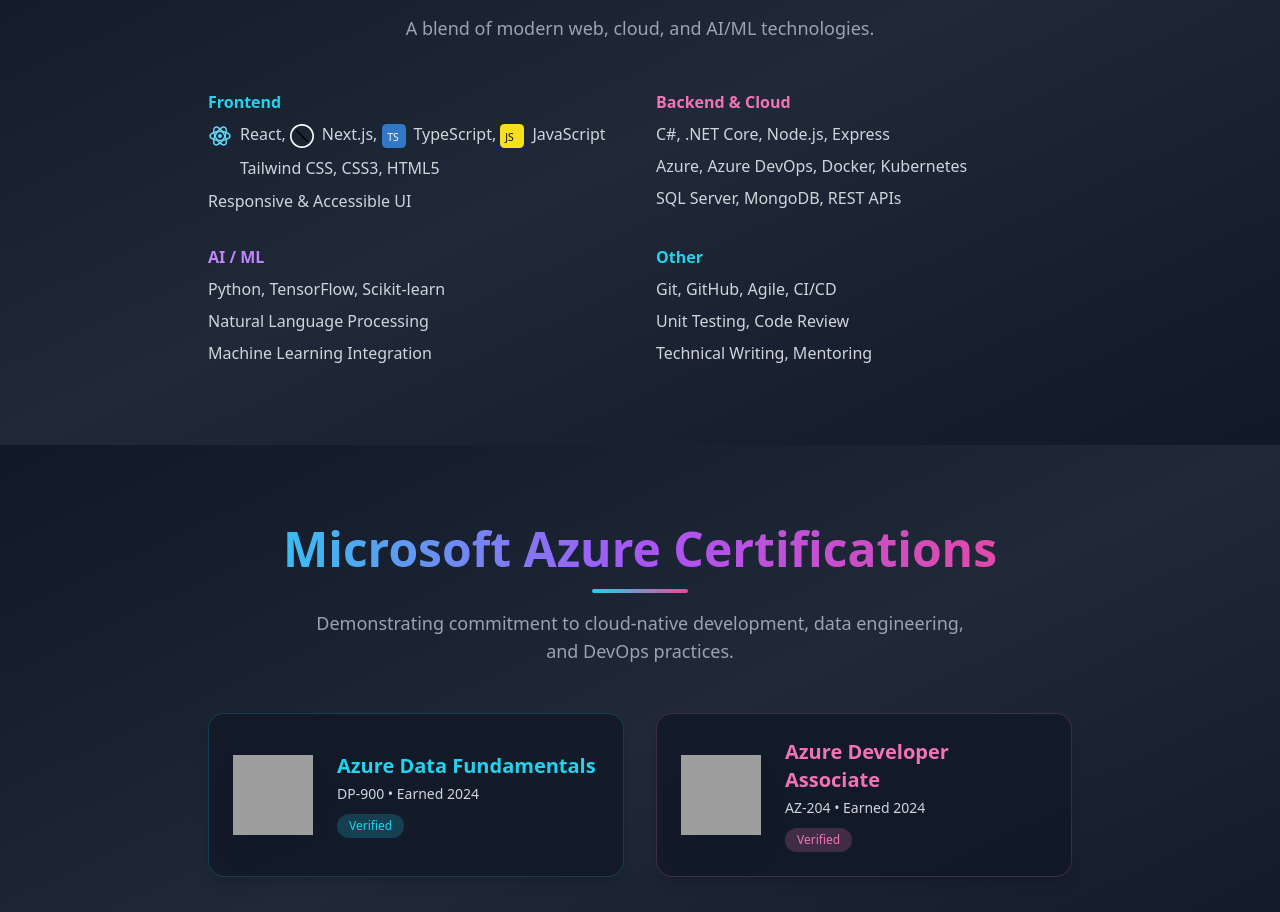
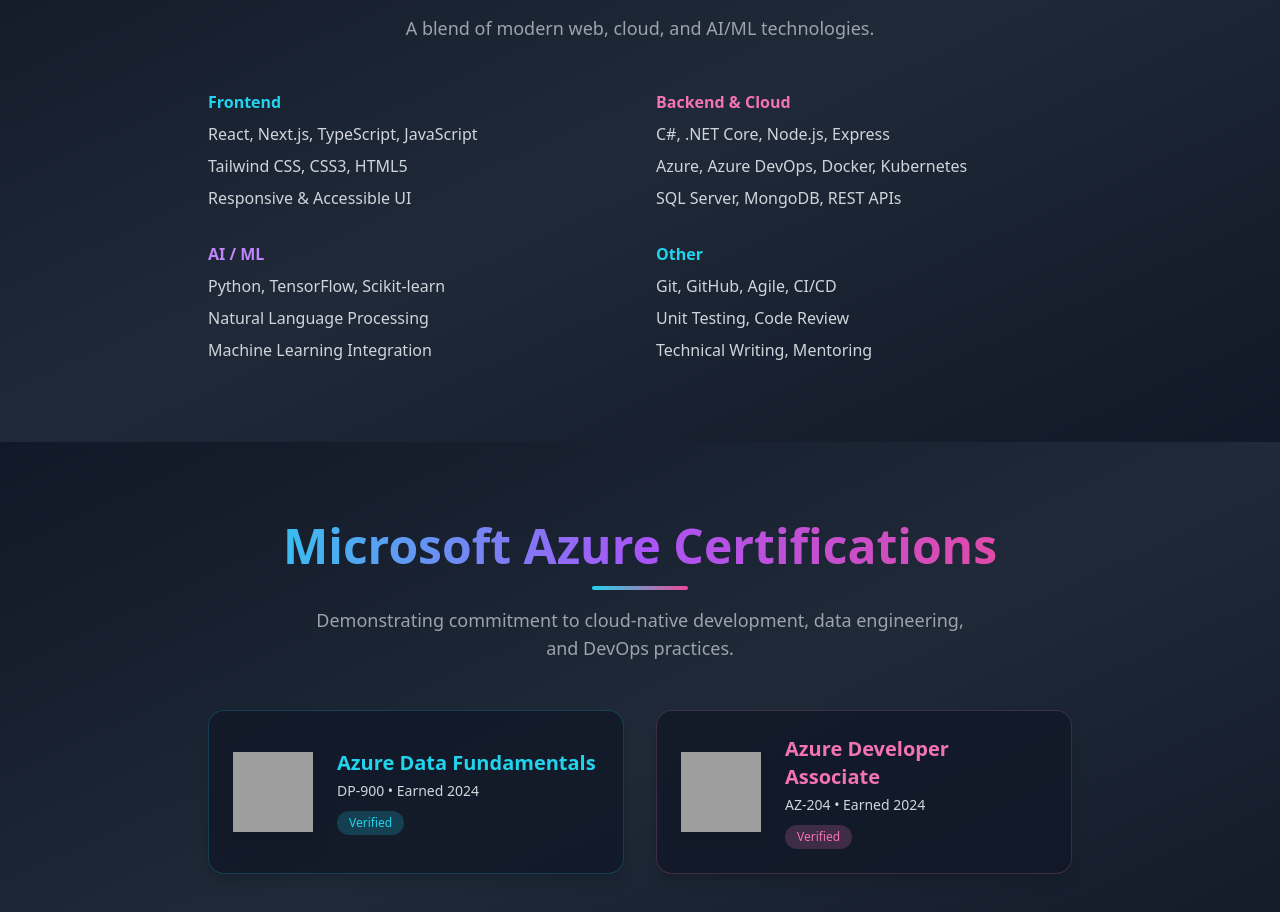
Before and after one commit to NickiMash17/portfolio-website-ai, a React (Vite) app: page / in a window 1280 px wide. Shown: the part 2042-2954 px from the top of the page. Built offline with nearby package versions, Linux system fonts and the light colour scheme; grey boxes are pictures that could not be loaded; the HTML template or start-up script is replaced by a standard one.

Commit message:
chore: remove all icons from Skills section and restore plain text lists

```diff
--- a/src/App.jsx
+++ b/src/App.jsx
@@ -6,6 +6,9 @@ const IconNext = () => (<svg className="w-6 h-6 inline-block mr-2" viewBox="0 0
 const IconTS = () => (<svg className="w-6 h-6 inline-block mr-2" viewBox="0 0 32 32" fill="none"><rect width="32" height="32" rx="6" fill="#3178c6"/><text x="7" y="22" fontSize="14" fill="#fff">TS</text></svg>);
 const IconJS = () => (<svg className="w-6 h-6 inline-block mr-2" viewBox="0 0 32 32" fill="none"><rect width="32" height="32" rx="6" fill="#f7df1e"/><text x="7" y="22" fontSize="14" fill="#000">JS</text></svg>);
 const IconTailwind = () => (<svg className="w-6 h-6 inline-block mr-2" viewBox="0 0 32 32" fill="none"><path d="M16 10c-4 0-6 2-8 6 2-4 4-6 8-6s6 2 8 6c-2-4-4-6-8-6zm0 4c-2 0-3 1-4 3 1-2 2-3 4-3s3 1 4 3c-1-2-2-3-4-3z" fill="#38bdf8"/></svg>);
+const IconCSS3 = () => (<svg className="w-6 h-6 inline-block mr-2" viewBox="0 0 32 32" fill="none"><path d="M16 10c-4 0-6 2-8 6 2-4 4-6 8-6s6 2 8 6c-2-4-4-6-8-6zm0 4c-2 0-3 1-4 3 1-2 2-3 4-3s3 1 4 3c-1-2-2-3-4-3z" fill="#38bdf8"/></svg>);
+const IconHTML5 = () => (<svg className="w-6 h-6 inline-block mr-2" viewBox="0 0 32 32" fill="none"><path d="M16 10c-4 0-6 2-8 6 2-4 4-6 8-6s6 2 8 6c-2-4-4-6-8-6zm0 4c-2 0-3 1-4 3 1-2 2-3 4-3s3 1 4 3c-1-2-2-3-4-3z" fill="#38bdf8"/></svg>);
+const IconAccessibility = () => (<svg className="w-6 h-6 inline-block mr-2" viewBox="0 0 32 32" fill="none"><path d="M16 10c-4 0-6 2-8 6 2-4 4-6 8-6s6 2 8 6c-2-4-4-6-8-6zm0 4c-2 0-3 1-4 3 1-2 2-3 4-3s3 1 4 3c-1-2-2-3-4-3z" fill="#38bdf8"/></svg>);
 
 // SVG ICONS
 const IconRobot = () => (
@@ -1002,8 +1005,8 @@ const Skills = () => (
         <div>
           <h3 className="text-cyan-400 font-bold mb-2">Frontend</h3>
           <ul className="space-y-2 text-gray-300">
-            <li><IconReact />React, <IconNext />Next.js, <IconTS />TypeScript, <IconJS />JavaScript</li>
-            <li><IconTailwind />Tailwind CSS, CSS3, HTML5</li>
+            <li>React, Next.js, TypeScript, JavaScript</li>
+            <li>Tailwind CSS, CSS3, HTML5</li>
             <li>Responsive & Accessible UI</li>
           </ul>
         </div>
@@ -1122,6 +1125,31 @@ const Experience = () => (
   </section>
 );
 
+// Add missing icon components for all backend, cloud, AI/ML, and other technologies
+const IconCSharp = () => (<svg className="w-6 h-6 inline-block mr-2" viewBox="0 0 32 32" fill="none"><circle cx="16" cy="16" r="16" fill="#512bd4"/><text x="7" y="22" fontSize="14" fill="#fff">C#</text></svg>);
+const IconDotNet = () => (<svg className="w-6 h-6 inline-block mr-2" viewBox="0 0 32 32" fill="none"><circle cx="16" cy="16" r="16" fill="#512bd4"/><text x="3" y="22" fontSize="14" fill="#fff">.NET</text></svg>);
+const IconNode = () => (<svg className="w-6 h-6 inline-block mr-2" viewBox="0 0 32 32" fill="none"><polygon points="16,3 29,10 29,22 16,29 3,22 3,10" fill="#3c873a"/><text x="8" y="22" fontSize="14" fill="#fff">Node</text></svg>);
+const IconExpress = () => (<svg className="w-6 h-6 inline-block mr-2" viewBox="0 0 32 32" fill="none"><rect width="32" height="32" rx="6" fill="#222"/><text x="3" y="22" fontSize="14" fill="#fff">Ex</text></svg>);
+const IconAzure = () => (<svg className="w-6 h-6 inline-block mr-2" viewBox="0 0 32 32" fill="none"><polygon points="16,3 29,29 3,29" fill="#0078d4"/></svg>);
+const IconDevOps = () => (<svg className="w-6 h-6 inline-block mr-2" viewBox="0 0 32 32" fill="none"><rect width="32" height="32" rx="6" fill="#0078d4"/><text x="2" y="22" fontSize="14" fill="#fff">DevOps</text></svg>);
+const IconDocker = () => (<svg className="w-6 h-6 inline-block mr-2" viewBox="0 0 32 32" fill="none"><rect width="32" height="32" rx="6" fill="#2496ed"/><text x="3" y="22" fontSize="14" fill="#fff">🐳</text></svg>);
+const IconK8s = () => (<svg className="w-6 h-6 inline-block mr-2" viewBox="0 0 32 32" fill="none"><circle cx="16" cy="16" r="16" fill="#326ce5"/><text x="7" y="22" fontSize="14" fill="#fff">K8s</text></svg>);
+const IconSQL = () => (<svg className="w-6 h-6 inline-block mr-2" viewBox="0 0 32 32" fill="none"><ellipse cx="16" cy="16" rx="14" ry="10" fill="#eab308"/><text x="7" y="22" fontSize="14" fill="#fff">SQL</text></svg>);
+const IconMongo = () => (<svg className="w-6 h-6 inline-block mr-2" viewBox="0 0 32 32" fill="none"><ellipse cx="16" cy="16" rx="14" ry="10" fill="#10b981"/><text x="3" y="22" fontSize="14" fill="#fff">Mongo</text></svg>);
+const IconRest = () => (<svg className="w-6 h-6 inline-block mr-2" viewBox="0 0 32 32" fill="none"><rect width="32" height="32" rx="6" fill="#f59e42"/><text x="3" y="22" fontSize="14" fill="#fff">REST</text></svg>);
+const IconPython = () => (<svg className="w-6 h-6 inline-block mr-2" viewBox="0 0 32 32" fill="none"><rect width="32" height="32" rx="6" fill="#3776ab"/><text x="3" y="22" fontSize="14" fill="#fff">Py</text></svg>);
+const IconTensorFlow = () => (<svg className="w-6 h-6 inline-block mr-2" viewBox="0 0 32 32" fill="none"><rect width="32" height="32" rx="6" fill="#ff6f00"/><text x="3" y="22" fontSize="14" fill="#fff">TF</text></svg>);
+const IconScikit = () => (<svg className="w-6 h-6 inline-block mr-2" viewBox="0 0 32 32" fill="none"><ellipse cx="16" cy="16" rx="14" ry="10" fill="#fbbf24"/><text x="3" y="22" fontSize="14" fill="#fff">SK</text></svg>);
+const IconNLP = () => (<svg className="w-6 h-6 inline-block mr-2" fill="none" viewBox="0 0 24 24"><rect x="4" y="4" width="16" height="16" rx="8" fill="#a855f7"/><path d="M8 12h8M8 16h8" stroke="#fff" strokeWidth="2" strokeLinecap="round"/><circle cx="8" cy="8" r="1" fill="#fff"/><circle cx="16" cy="8" r="1" fill="#fff"/></svg>);
+const IconML = () => (<svg className="w-6 h-6 inline-block mr-2" fill="none" viewBox="0 0 24 24"><rect x="4" y="4" width="16" height="16" rx="8" fill="#f59e42"/><path d="M8 16l4-8 4 8" stroke="#fff" strokeWidth="2" strokeLinecap="round"/></svg>);
+const IconGit = () => (<svg className="w-6 h-6 inline-block mr-2" fill="none" viewBox="0 0 24 24"><circle cx="12" cy="12" r="10" fill="#f05032"/><path d="M12 8v8m-4-4h8" stroke="#fff" strokeWidth="2" strokeLinecap="round"/></svg>);
+const IconAgile = () => (<svg className="w-6 h-6 inline-block mr-2" fill="none" viewBox="0 0 24 24"><rect x="4" y="4" width="16" height="16" rx="8" fill="#22d3ee"/><path d="M8 12h8M8 16h8" stroke="#fff" strokeWidth="2" strokeLinecap="round"/></svg>);
+const IconCICD = () => (<svg className="w-6 h-6 inline-block mr-2" fill="none" viewBox="0 0 24 24"><rect x="4" y="4" width="16" height="16" rx="8" fill="#6366f1"/><path d="M8 12h8M8 16h8" stroke="#fff" strokeWidth="2" strokeLinecap="round"/></svg>);
+const IconTest = () => (<svg className="w-6 h-6 inline-block mr-2" fill="none" viewBox="0 0 24 24"><rect x="4" y="4" width="16" height="16" rx="8" fill="#22c55e"/><path d="M8 12h8M8 16h8" stroke="#fff" strokeWidth="2" strokeLinecap="round"/></svg>);
+const IconCodeReview = () => (<svg className="w-6 h-6 inline-block mr-2" fill="none" viewBox="0 0 24 24"><rect x="4" y="4" width="16" height="16" rx="8" fill="#f43f5e"/><path d="M8 12h8M8 16h8" stroke="#fff" strokeWidth="2" strokeLinecap="round"/></svg>);
+const IconWriting = () => (<svg className="w-6 h-6 inline-block mr-2" fill="none" viewBox="0 0 24 24"><rect x="4" y="4" width="16" height="16" rx="8" fill="#fbbf24"/><path d="M8 12h8M8 16h8" stroke="#fff" strokeWidth="2" strokeLinecap="round"/></svg>);
+const IconMentor = () => (<svg className="w-6 h-6 inline-block mr-2" fill="none" viewBox="0 0 24 24"><rect x="4" y="4" width="16" height="16" rx="8" fill="#0ea5e9"/><path d="M8 12h8M8 16h8" stroke="#fff" strokeWidth="2" strokeLinecap="round"/></svg>);
+
 // Main App
 const App = () => {
   const [aiChatOpen, setAIChatOpen] = useState(false);
```
